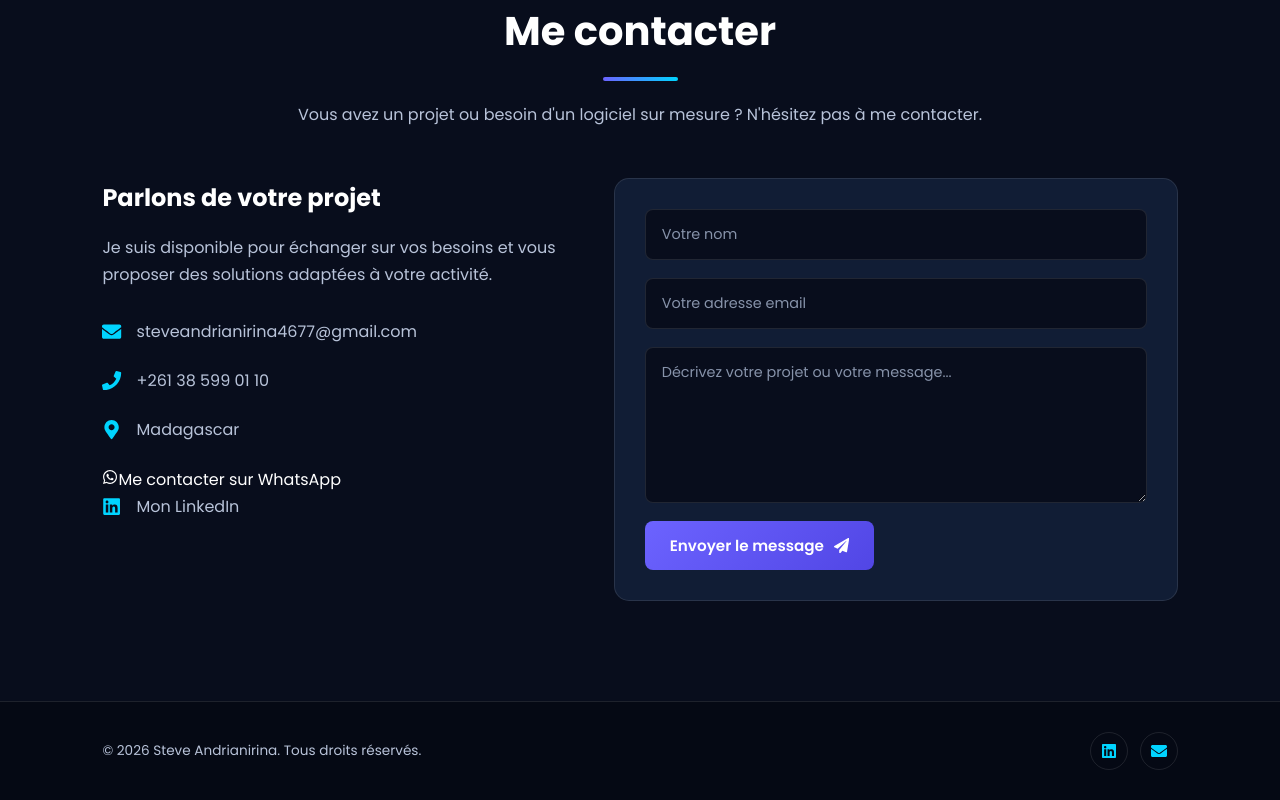
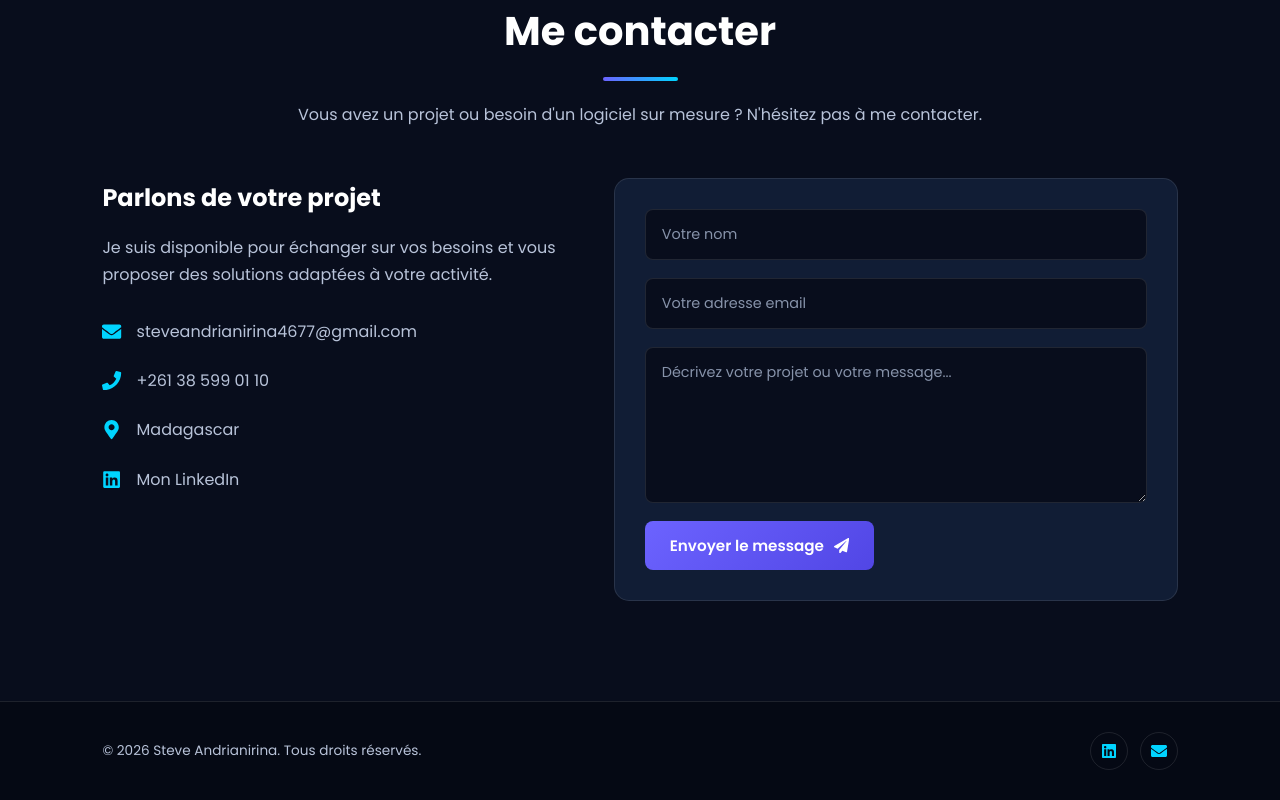
Before and after one commit to steveandrianirina4677-a11/mon-portfolio, a React (Vite) app in the folder frontend/: page / in a window 1280 px wide. Shown: the part 3515-4315 px from the top of the page. Built offline with nearby package versions, Linux system fonts and the light colour scheme.

Commit message:
Suppression du bouton WhatsApp dans Contact

```diff
--- a/frontend/src/App.jsx
+++ b/frontend/src/App.jsx
@@ -589,26 +589,6 @@ function Contact() {
 
           </div>
 
-          {/* GRAND BOUTON WHATSAPP */}
-          <div className="whatsapp-contact">
-
-            <a
-              href={WHATSAPP_URL}
-              target="_blank"
-              rel="noopener noreferrer"
-              aria-label="Me contacter sur WhatsApp"
-            >
-
-              <FaWhatsapp />
-
-              <span>
-                Me contacter sur WhatsApp
-              </span>
-
-            </a>
-
-          </div>
-
           {/* LinkedIn */}
           <div className="contact-item">
 
```
